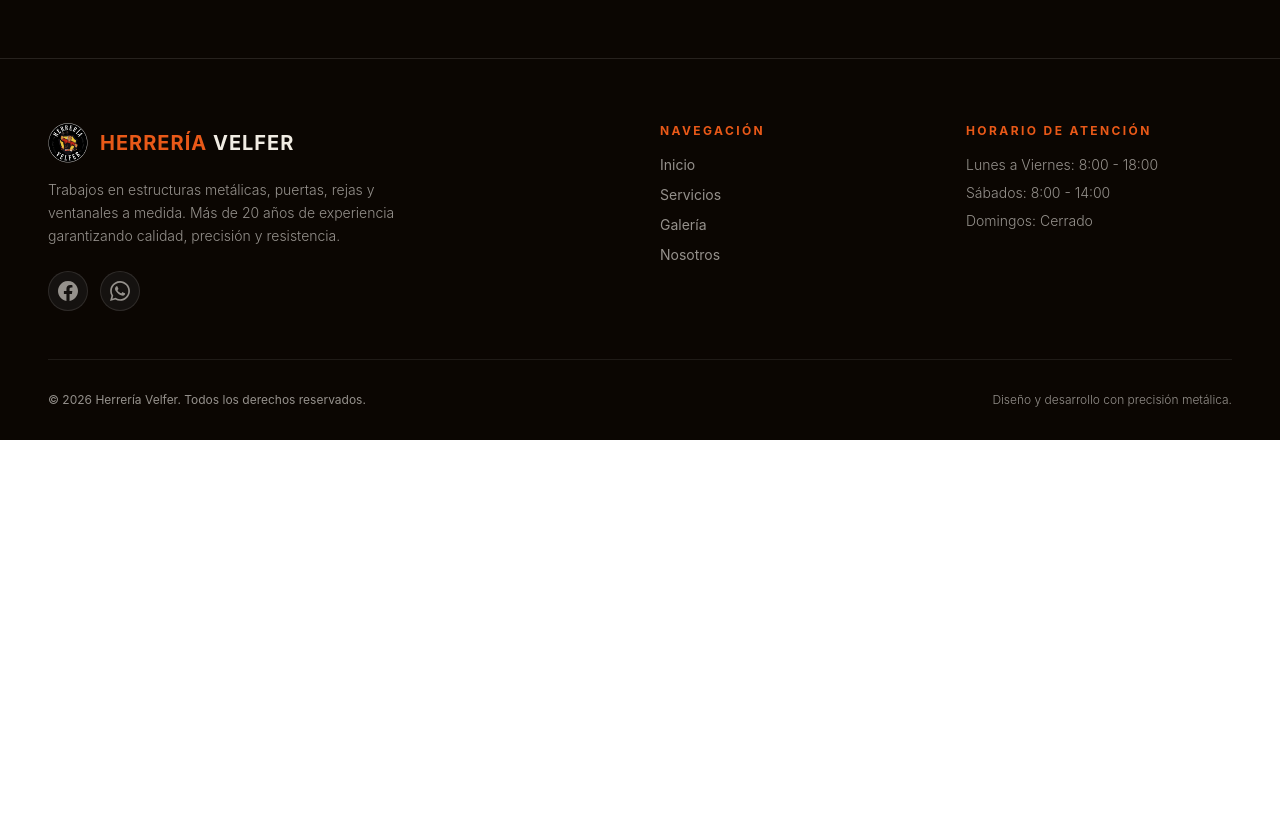
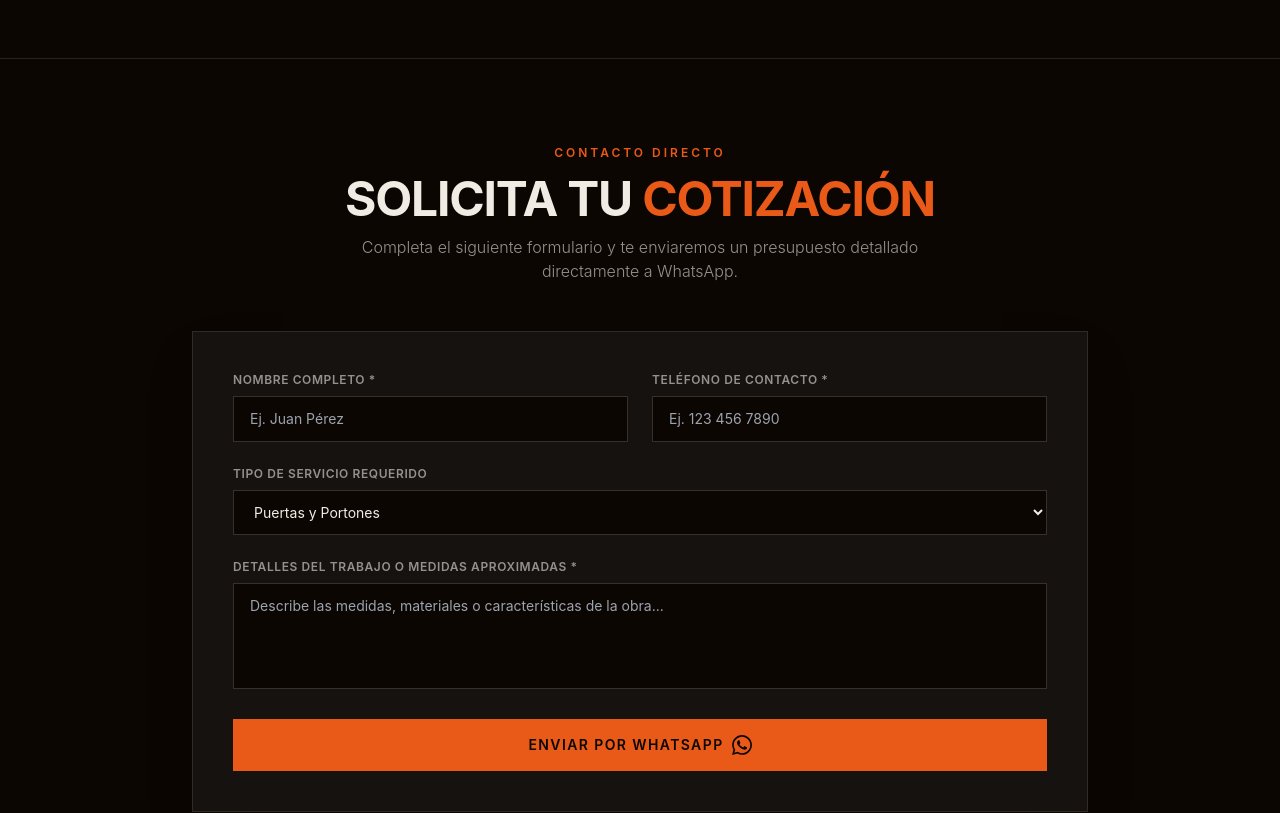
Before and after one commit to MiguelGNX/Herreria-Velfer-Proyect, a React (Create React App) app: page / in a window 1280 px wide. Shown: the part 3780-4593 px from the top of the page. Before the commit the page ends 4220 px from the top, so only its background shows below. Built offline with nearby package versions, Linux system fonts and the light colour scheme.

Commit message:
Formulario actualizado.

```diff
--- a/src/App.jsx
+++ b/src/App.jsx
@@ -6,6 +6,7 @@
 import GallerySection from './components/sections/GaleriaTrabajo/GallerySection';
 import AboutUsSection from './components/sections/SobreNosotros/AboutSection';
 import Footer from './components/layout/Footer/Footer';
+import UserFormulario from './components/sections/Formulario/UserFormulario';
 function App() {
   return (
     <div className="bg-[#0b0602] min-h-screen">
@@ -14,6 +15,7 @@
       <ServicesSection />
       <GallerySection />
       <AboutUsSection />
+      <UserFormulario />
       <Footer />
     </div>
   );
--- /dev/null
+++ b/src/components/sections/Formulario/UserFormulario.jsx
@@ -0,0 +1,148 @@
+import React, { useState } from 'react';
+
+export default function UserFormulario() {
+  const [formData, setFormData] = useState({
+    nombre: '',
+    telefono: '',
+    servicio: 'Puertas y Portones',
+    mensaje: ''
+  });
+
+  const handleChange = (e) => {
+    const { name, value } = e.target;
+    setFormData((prev) => ({
+      ...prev,
+      [name]: value
+    }));
+  };
+
+  const handleSubmit = (e) => {
+    e.preventDefault();
+
+    // Reemplaza con el número real de la herrería (10 dígitos con LADA 52)
+    const numeroWhatsApp = '523511152066';
+
+    // Formato de texto con saltos de línea y emojis
+    const textoMensaje =
+      `*NUEVA SOLICITUD DE COTIZACIÓN - WEB VELFER*\n\n` +
+      `👤 *Nombre:* ${formData.nombre}\n` +
+      `📞 *Teléfono:* ${formData.telefono}\n` +
+      `🛠️ *Servicio de interés:* ${formData.servicio}\n` +
+      `📝 *Detalles del proyecto:* ${formData.mensaje}`;
+
+    // Codificación segura para URL
+    const urlWhatsApp = `https://wa.me/${numeroWhatsApp}?text=${encodeURIComponent(textoMensaje)}`;
+
+    // Abrir WhatsApp en una pestaña nueva
+    window.open(urlWhatsApp, '_blank');
+  };
+
+  return (
+    <section id="contacto" className="bg-[#0b0602] text-[#f1ece3] py-20 px-6 lg:px-12 border-t border-[#95918c]/20">
+      <div className="container mx-auto max-w-4xl">
+
+        {/* ENCABEZADO */}
+        <div className="text-center space-y-3 mb-12">
+          <span className="font-display text-xs font-semibold tracking-[0.25em] text-[#e95918] uppercase">
+            Contacto Directo
+          </span>
+          <h2 className="font-display text-3xl sm:text-5xl font-bold uppercase tracking-tight">
+            Solicita tu <span className="text-[#e95918]">Cotización</span>
+          </h2>
+          <p className="text-[#95918c] text-sm sm:text-base max-w-xl mx-auto font-light">
+            Completa el siguiente formulario y te enviaremos un presupuesto detallado directamente a WhatsApp.
+          </p>
+        </div>
+
+        {/* FORMULARIO */}
+        <form
+          onSubmit={handleSubmit}
+          className="bg-[#151210] border border-[#95918c]/20 p-6 sm:p-10 space-y-6 shadow-2xl"
+        >
+          <div className="grid grid-cols-1 sm:grid-cols-2 gap-6">
+
+            {/* NOMBRE */}
+            <div className="space-y-2">
+              <label className="block text-xs font-semibold uppercase tracking-wider text-[#95918c]">
+                Nombre Completo *
+              </label>
+              <input
+                type="text"
+                name="nombre"
+                required
+                value={formData.nombre}
+                onChange={handleChange}
+                placeholder="Ej. Juan Pérez"
+                className="w-full bg-[#0b0602] border border-[#95918c]/30 text-[#f1ece3] px-4 py-3 text-sm focus:outline-none focus:border-[#e95918] transition-colors"
+              />
+            </div>
+
+            {/* TELÉFONO */}
+            <div className="space-y-2">
+              <label className="block text-xs font-semibold uppercase tracking-wider text-[#95918c]">
+                Teléfono de Contacto *
+              </label>
+              <input
+                type="tel"
+                name="telefono"
+                required
+                value={formData.telefono}
+                onChange={handleChange}
+                placeholder="Ej. 123 456 7890"
+                className="w-full bg-[#0b0602] border border-[#95918c]/30 text-[#f1ece3] px-4 py-3 text-sm focus:outline-none focus:border-[#e95918] transition-colors"
+              />
+            </div>
+
+          </div>
+
+          {/* TIPO DE SERVICIO */}
+          <div className="space-y-2">
+            <label className="block text-xs font-semibold uppercase tracking-wider text-[#95918c]">
+              Tipo de Servicio Requerido
+            </label>
+            <select
+              name="servicio"
+              value={formData.servicio}
+              onChange={handleChange}
+              className="w-full bg-[#0b0602] border border-[#95918c]/30 text-[#f1ece3] px-4 py-3 text-sm focus:outline-none focus:border-[#e95918] transition-colors"
+            >
+              <option value="Puertas y Portones">Puertas y Portones</option>
+              <option value="Ventanales y Ventanas">Ventanales y Ventanas</option>
+              <option value="Rejas y Protecciones">Rejas y Protecciones</option>
+              <option value="Estructuras Metálicas">Estructuras Metálicas</option>
+              <option value="Trabajo Especializado / Otro">Trabajo Especializado / Otro</option>
+            </select>
+          </div>
+
+          {/* MENSAJE / DETALLES */}
+          <div className="space-y-2">
+            <label className="block text-xs font-semibold uppercase tracking-wider text-[#95918c]">
+              Detalles del Trabajo o Medidas Aproximadas *
+            </label>
+            <textarea
+              name="mensaje"
+              required
+              rows={4}
+              value={formData.mensaje}
+              onChange={handleChange}
+              placeholder="Describe las medidas, materiales o características de la obra..."
+              className="w-full bg-[#0b0602] border border-[#95918c]/30 text-[#f1ece3] px-4 py-3 text-sm focus:outline-none focus:border-[#e95918] transition-colors resize-none"
+            />
+          </div>
+
+          {/* BOTÓN ENVIAR */}
+          <button
+            type="submit"
+            className="w-full bg-[#e95918] hover:bg-[#d04b0f] text-[#0b0602] font-semibold text-xs sm:text-sm tracking-widest uppercase py-4 transition-colors duration-200 cursor-pointer flex items-center justify-center gap-2"
+          >
+            <span>Enviar por WhatsApp</span>
+            <svg className="w-5 h-5 fill-current" viewBox="0 0 24 24">
+              <path d="M.057 24l1.687-6.163c-1.041-1.804-1.588-3.849-1.587-5.946.003-6.556 5.338-11.891 11.893-11.891 3.181.001 6.167 1.24 8.413 3.488 2.245 2.248 3.481 5.236 3.48 8.414-.003 6.557-5.338 11.892-11.893 11.892-1.99-.001-3.951-.5-5.688-1.448l-6.305 1.654zm6.597-3.807c1.676.995 3.276 1.591 5.392 1.592 5.448 0 9.886-4.434 9.889-9.885.002-5.462-4.415-9.89-9.881-9.892-5.452 0-9.887 4.434-9.889 9.884-.001 2.225.651 3.891 1.746 5.634l-.999 3.648 3.742-.981zm11.387-5.464c-.074-.124-.272-.198-.57-.347-.297-.149-1.758-.868-2.031-.967-.272-.099-.47-.149-.669.149-.198.297-.768.967-.941 1.165-.173.198-.347.223-.644.074-.297-.149-1.255-.462-2.39-1.475-.883-.788-1.48-1.761-1.653-2.059-.173-.297-.018-.458.13-.606.134-.133.297-.347.446-.521.151-.172.2-.296.3-.495.099-.198.05-.372-.025-.521-.075-.148-.669-1.611-.916-2.206-.242-.579-.487-.501-.669-.51l-.57-.01c-.198 0-.52.074-.792.372s-1.04 1.016-1.04 2.479 1.065 2.876 1.213 3.074c.149.198 2.095 3.2 5.076 4.487.709.306 1.263.489 1.694.626.712.226 1.36.194 1.872.118.571-.085 1.758-.719 2.006-1.413.248-.695.248-1.29.173-1.414z"/>
+            </svg>
+          </button>
+        </form>
+
+      </div>
+    </section>
+  );
+}
```
